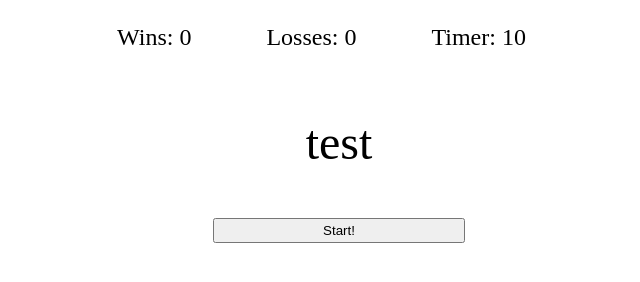
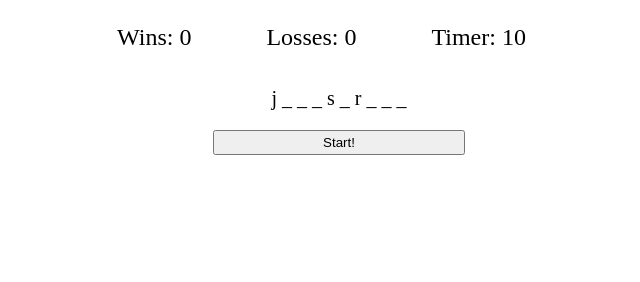
Before and after one commit to Abstynent/guess-a-word-game, a plain HTML site: page index.html in a window 1280 px wide. Shown: the whole page, without its empty margins (301-941 px from the left). Drawn offline with Linux system fonts and the light colour scheme.

Commit message:
displayWord() function created to prepare the word to be displayed with hidden letters

```diff
--- a/assets/css/style.css
+++ b/assets/css/style.css
@@ -19,7 +19,7 @@ body nav ul li {
     display: flex;
     flex-direction: column;
     justify-content: center;
-    font-size: 48px;
+    font-size: 20px;
     margin-left: 40%;
     margin-right: 40%;
 }
--- a/assets/js/script.js
+++ b/assets/js/script.js
@@ -13,11 +13,11 @@ lossesEl.innerHTML = losses;
 timerEl.innerHTML = timer;
 
 var wordsBank = {
-    word1: ["javascript"],
-    word2: ["boolean"],
-    word3: ["class"],
-    word4: ["array"],
-    word5: ["button"],
+    word1: "javascript",
+    word2: "boolean",
+    word3: "function",
+    word4: "argument",
+    word5: "document",
     count: 5
 };
 
@@ -26,30 +26,49 @@ var wordsBank = {
 function prepareWord() {
     var rndSelection = Math.floor(Math.random() * wordsBank.count) + 1;
     var tempWord = "";
-    var selectedWord = "";
-    switch(1) { // change value later !!!!!!!!
+    switch(rndSelection) {
         case 1:
-            var selectedWord = wordsBank.word1;
-            tempWord = hideRandomLetters(selectedWord);
-            displayWord(tempWord);
+            tempWord = hideRandomLetters(wordsBank.word1);
+            gameEl.textContent = displayWord(tempWord);
+            break;
         case 2:
+            tempWord = hideRandomLetters(wordsBank.word2);
+            gameEl.textContent = displayWord(tempWord);
+            break;
         case 3:
+            tempWord = hideRandomLetters(wordsBank.word3);
+            gameEl.textContent = displayWord(tempWord);
+            break;
         case 4:
+            tempWord = hideRandomLetters(wordsBank.word4);
+            gameEl.textContent = displayWord(tempWord);
+            break;
         case 5:
+            tempWord = hideRandomLetters(wordsBank.word5);
+            gameEl.textContent = displayWord(tempWord);
+            break;
     };
 };
 
 function hideRandomLetters(word) {
-    var tempWord = [];
+    var tempWord = "";
+    console.log(tempWord);
     for(var i = 0; i < word.length; i++) {
         var rndNumber = Math.floor(Math.random() * 2);
-        if(rndNumber === 0) tempWord[i] = word[i];
-        else tempWord[i] = "_";
+        if(rndNumber === 0) tempWord += word[i];
+        else tempWord += "_";
     }
     return tempWord;
 };
 
-function displayWord(tempWord) {
-we
+function displayWord(word) {
+    var tempWord = "";
+    for(var i =0; i < word.length; i++) {
+        tempWord += word[i];
+        tempWord += " ";
+        console.log(tempWord);
+    };
+    return tempWord;
 };
+
 prepareWord();
```
